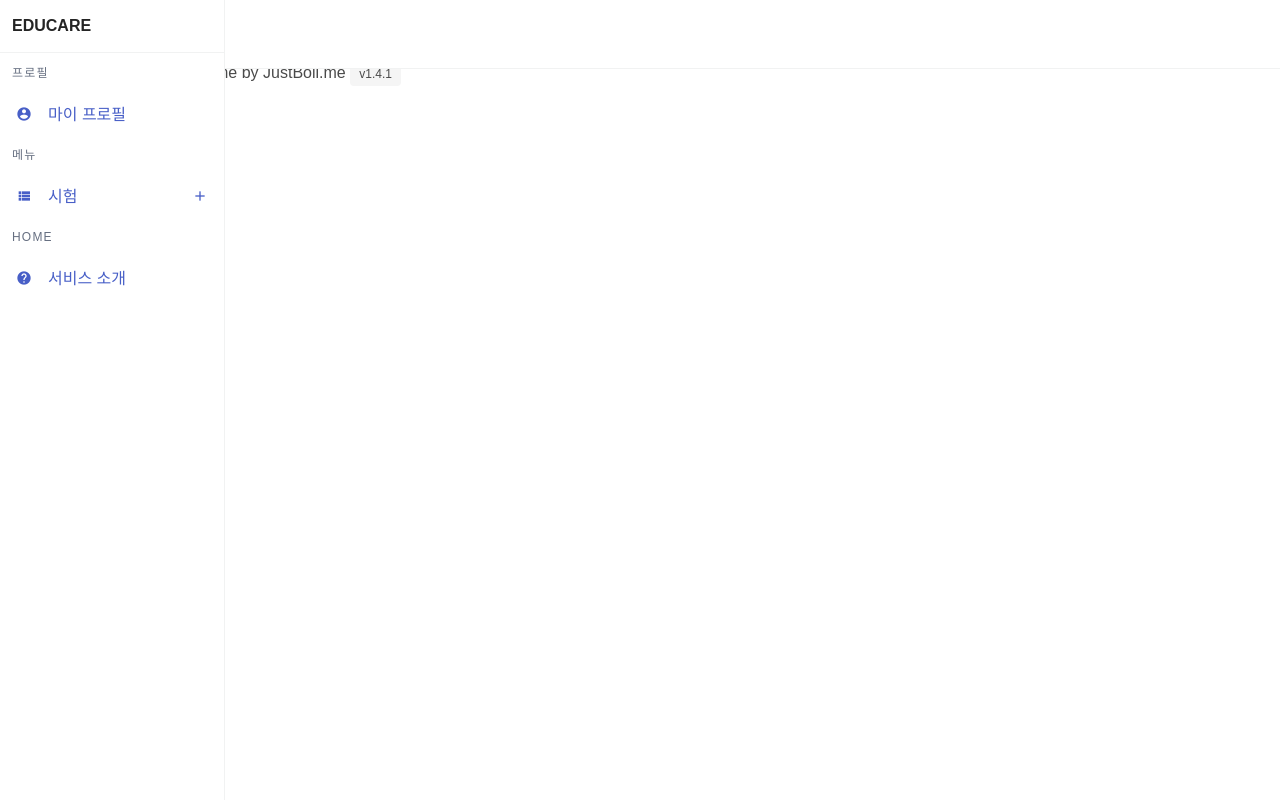
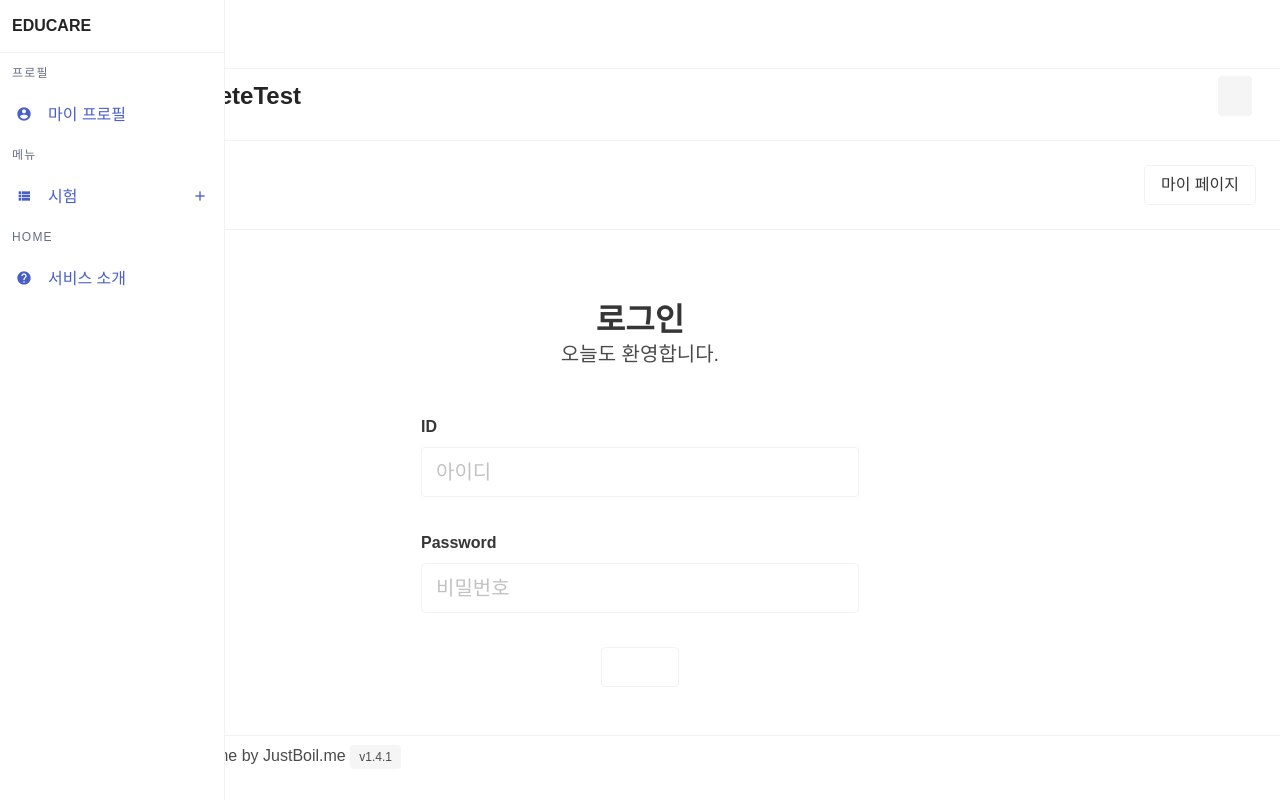
Before and after one commit to 2021PlaydataFinalProject/EduCare, a Vue app in the folder frontend/: page /completetest in a window 1280 px wide. Built offline with nearby package versions, Linux system fonts and the light colour scheme.

Commit message:
frontend views create
addtest
completetest
managestudent
managetest
modifytest
testsupervision

```diff
--- a/frontend/src/router/index.js
+++ b/frontend/src/router/index.js
@@ -26,7 +26,7 @@ const routes = [
       title: "Profile"
     },
     path: "/profile",
-    name: "profile",
+    name: "Profile",
     component: () =>
       import(/* webpackChunkName: "profile" */ "../views/Profile.vue")
   },
@@ -91,6 +91,22 @@ const routes = [
     path: "/managetest",
     name: "ManageTest",
     component: () => import("../views/ManageTest.vue")
+  },
+  {
+    meta: {
+      title: "ModifyTest"
+    },
+    path: "/modifytest",
+    name: "ModifyTest",
+    component: () => import("../views/ModifyTest.vue")
+  },
+  {
+    meta: {
+      title: "TestSuperVision"
+    },
+    path: "/testsupervision",
+    name: "TestSuperVision",
+    component: () => import("../views/TestSuperVision.vue")
   },
   {
     meta: {
--- /dev/null
+++ b/frontend/src/views/CompleteTest.vue
@@ -0,0 +1,35 @@
+<template>
+  <div>
+    <title-bar :title-stack="titleStack" />
+    <hero-bar>
+      시험 종료 안내
+      <router-link slot="right" to="/profile" class="button">
+        마이 페이지
+      </router-link>
+    </hero-bar>
+    <section>
+      <SignInForm></SignInForm>
+    </section>
+  </div>
+</template>
+
+<script>
+import SignInForm from "@/components/SignInForm.vue";
+import TitleBar from "@/components/TitleBar";
+import HeroBar from "@/components/HeroBar";
+
+export default {
+  components: {
+    SignInForm,
+    TitleBar,
+    HeroBar
+  },
+  computed: {
+    titleStack() {
+      return ["Student", "CompleteTest"];
+    }
+  }
+};
+</script>
+
+<style lang="scss" scoped></style>
--- a/frontend/src/views/ManageStudent.vue
+++ b/frontend/src/views/ManageStudent.vue
@@ -2,10 +2,7 @@
   <div>
     <title-bar :title-stack="titleStack" />
     <hero-bar>
-      Tables
-      <router-link slot="right" to="/" class="button">
-        Dashboard
-      </router-link>
+      응시자 관리
     </hero-bar>
     <section class="section is-main-section">
       <notification class="is-info">
@@ -76,7 +73,7 @@ export default {
   },
   computed: {
     titleStack() {
-      return ["Admin", "ManageStudent"];
+      return ["Instructor", "ManageStudent"];
     }
   }
 };
--- /dev/null
+++ b/frontend/src/views/ModifyTest.vue
@@ -0,0 +1,32 @@
+<template>
+  <div>
+    <title-bar :title-stack="titleStack" />
+    <hero-bar>
+      시험 수정하기
+    </hero-bar>
+    <section>
+      <SignInForm></SignInForm>
+    </section>
+  </div>
+</template>
+
+<script>
+import SignInForm from "@/components/SignInForm.vue";
+import TitleBar from "@/components/TitleBar";
+import HeroBar from "@/components/HeroBar";
+
+export default {
+  components: {
+    SignInForm,
+    TitleBar,
+    HeroBar
+  },
+  computed: {
+    titleStack() {
+      return ["Instructor", "Modify Test"];
+    }
+  }
+};
+</script>
+
+<style lang="scss" scoped></style>
```
Also changed, not shown: frontend/src/views/AddTest.vue (added, +32 -0 lines), frontend/src/views/WaittingRoom.vue (deleted, +0 -31 lines), frontend/src/views/TestSuperVision.vue (added), 1 other file (tests, documents, lock files or other folders).
